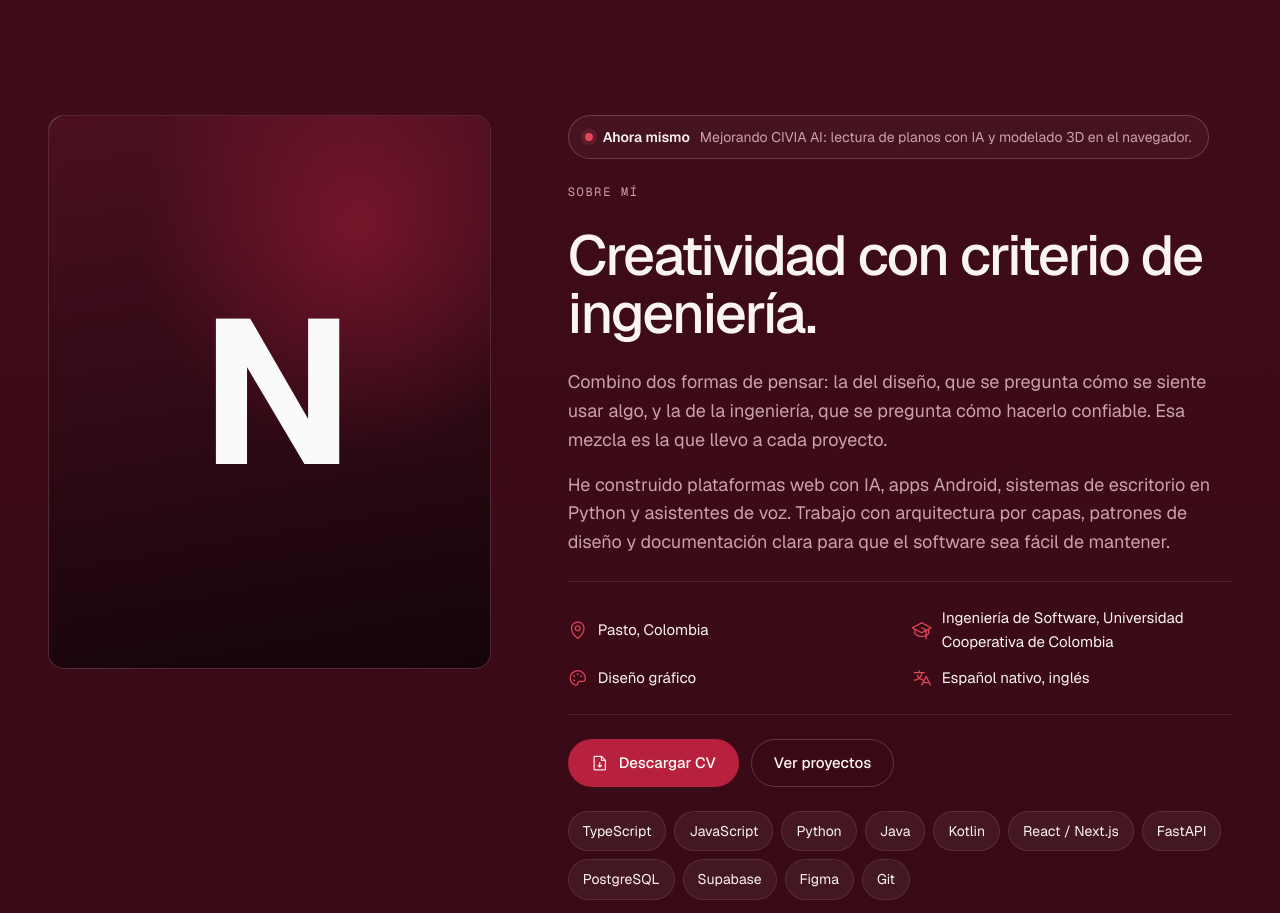
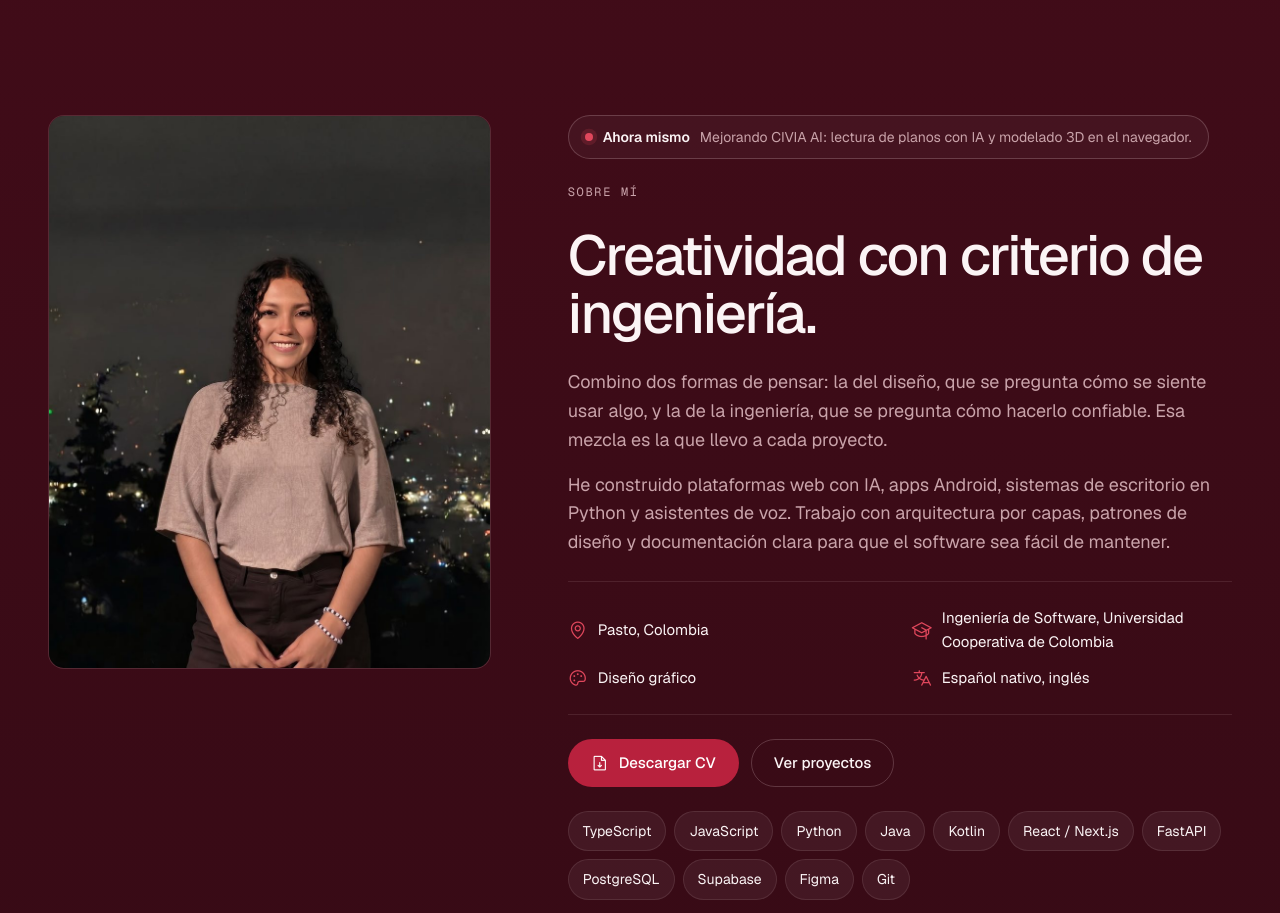
Before and after one commit to NIckys310/Mi_Portafoleo, a plain HTML site: page index.html in a window 1280 px wide. Shown: the part 979-1892 px from the top of the page. Drawn offline with nearby package versions, Linux system fonts and the light colour scheme; no server answers; animation ran at ten frames a second.

Commit message:
Foto en Sobre mí
Optimizada a 900x1200 (92 KB) y centrada en la cara.

Co-Authored-By: Claude Opus 5.5 <noreply@anthropic.com>

```diff
--- a/css/style.css
+++ b/css/style.css
@@ -419,7 +419,7 @@ main { position: relative; }
    ========================================================== */
 .about { display: grid; grid-template-columns: .8fr 1.2fr; gap: clamp(32px, 6vw, 96px); align-items: start; }
 .about-photo { position: sticky; top: 110px; aspect-ratio: 4 / 5; border-radius: var(--r-card); overflow: hidden; border: 1px solid var(--line); background: var(--surface); }
-.about-photo img { width: 100%; height: 100%; object-fit: cover; }
+.about-photo img { width: 100%; height: 100%; object-fit: cover; object-position: 50% 30%; }
 .about-photo-fallback {
     position: absolute; inset: 0; display: grid; place-items: center;
     background:
```
Also changed, not shown: assets/media/foto.jpg (added).
